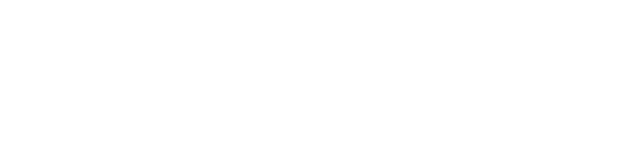
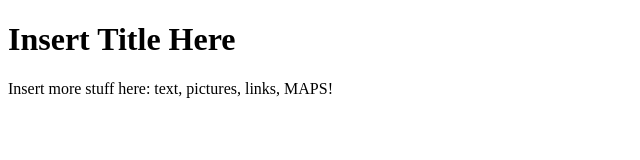
Before and after one commit to erikholtz/eriktest.github.io, a plain HTML site: page index.html in a window 1280 px wide. Shown: the whole page, without its empty margins (0-640 px from the left). Drawn offline with Linux system fonts and the light colour scheme.

Commit message:
Update index.html

```diff
--- a/index.html
+++ b/index.html
@@ -1,3 +1,12 @@
 <!DOCTYPE html>
 <html>
+  <head>
+    <h1>Insert Title Here</h1>
+
+  </head>
+
+  <body>
+    <p>Insert more stuff here: text, pictures, links, MAPS!</p>
+
+  </body>
 </html>
```
